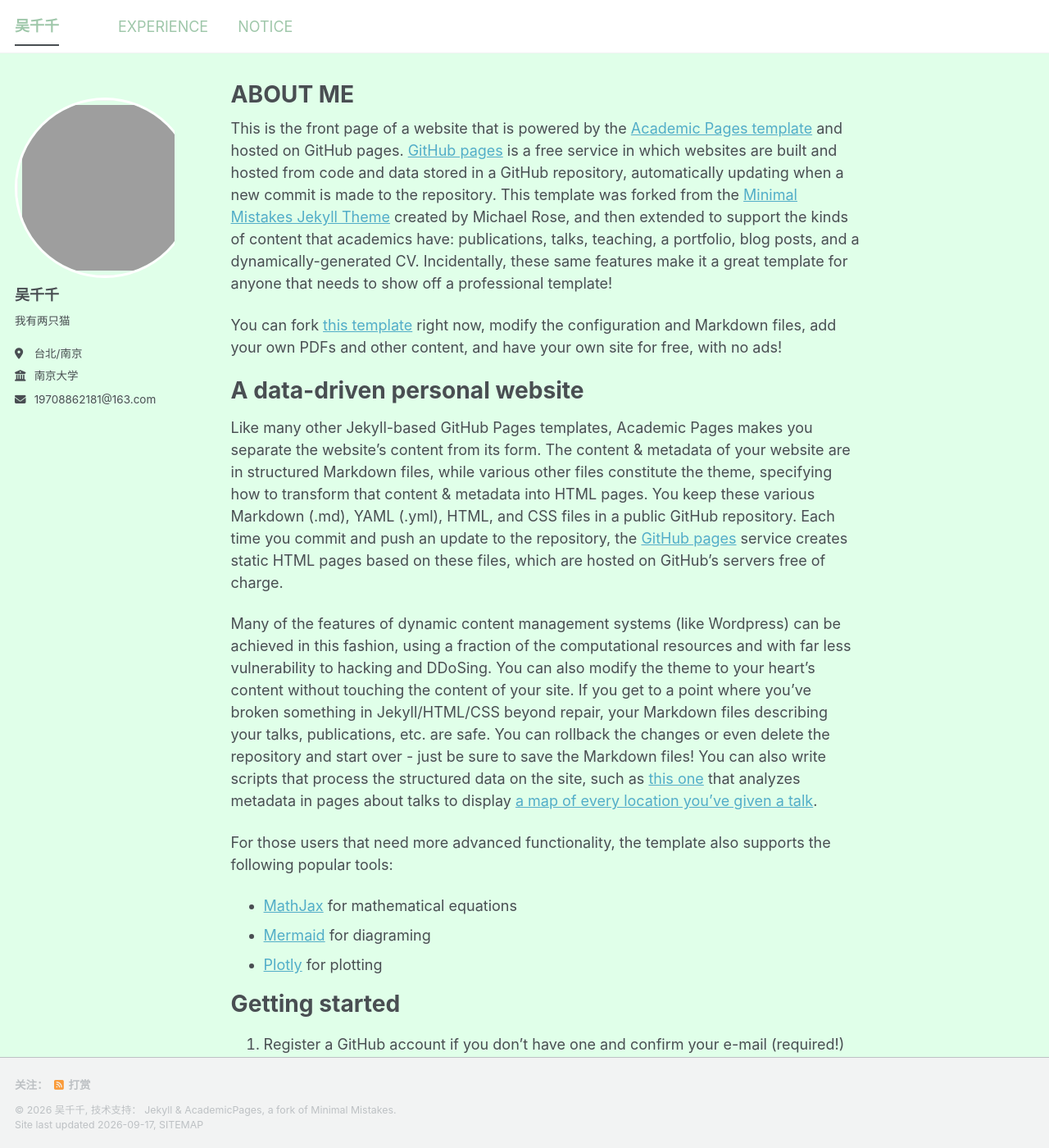
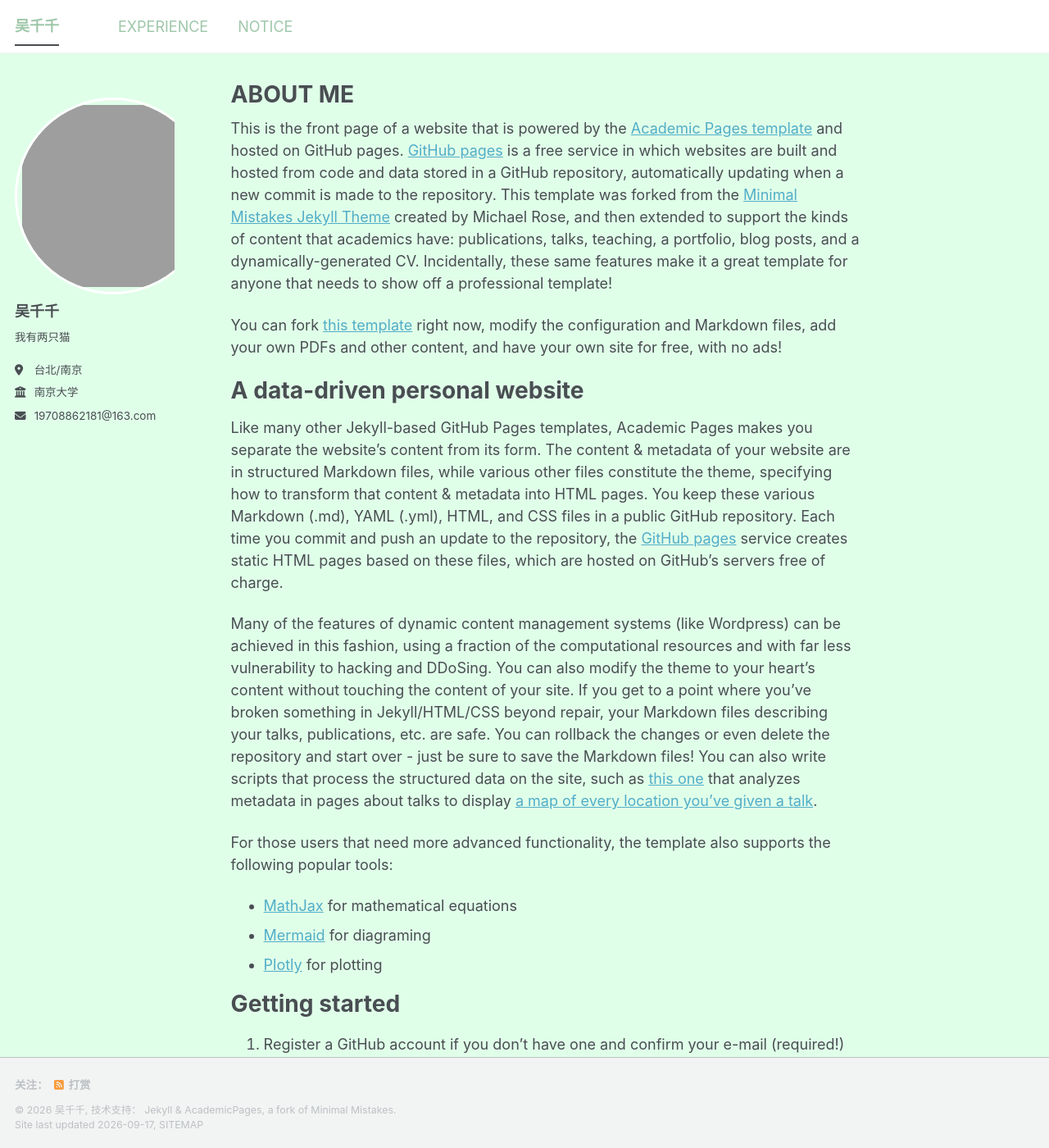
Before and after one commit to wuciancian0301/wuciancian0301.github.io, a Jekyll site: the page built from _pages/about.md, in a window 1280 px wide and 1400 px high. Shown: the whole window at 82% size. Built offline with Jekyll 4.4.1, drawn with Linux system fonts in a browser that asks for light colours; a style sheet for code colours, icons or effects is not loaded.

Commit message:
調整頭像

```diff
--- a/assets/css/main.scss
+++ b/assets/css/main.scss
@@ -53,10 +53,10 @@ body {
 
 div.author__avatar {
   display: block !important;
-  width: 220px !important;
-  height: 220px !important;
-  min-width: 220px !important;
-  max-width: 220px !important;
+  width: 240px !important;
+  height: 240px !important;
+  min-width: 240px !important;
+  max-width: 240px !important;
   box-sizing: border-box !important;
   overflow: hidden !important;
   border: 3px solid #FFFFFF !important;
```
